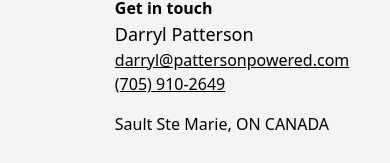
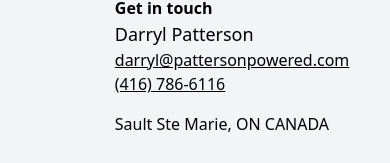
Before and after one commit to widgetapps/darrylpatterson.com, a Next.js app: page /contact in a window 390 px wide. Shown: the part 1588-1751 px from the top of the page. Built offline with nearby package versions, Linux system fonts and the light colour scheme.

Commit message:
Updated the phone number again.

```diff
--- a/pages/contact.js
+++ b/pages/contact.js
@@ -64,7 +64,7 @@ export default function Contact() {
                        <Link href="mailto:darryl@pattersonpowered.com">darryl@pattersonpowered.com</Link>
                     </div>
                     <div>
-                        <Link href="tel:+17059102649">(705) 910-2649</Link>
+                        <Link href="tel:+17059102649">(416) 786-6116</Link>
                     </div>
                     <div className="mt-4">Sault Ste Marie, ON CANADA</div>
                 </div>
```
